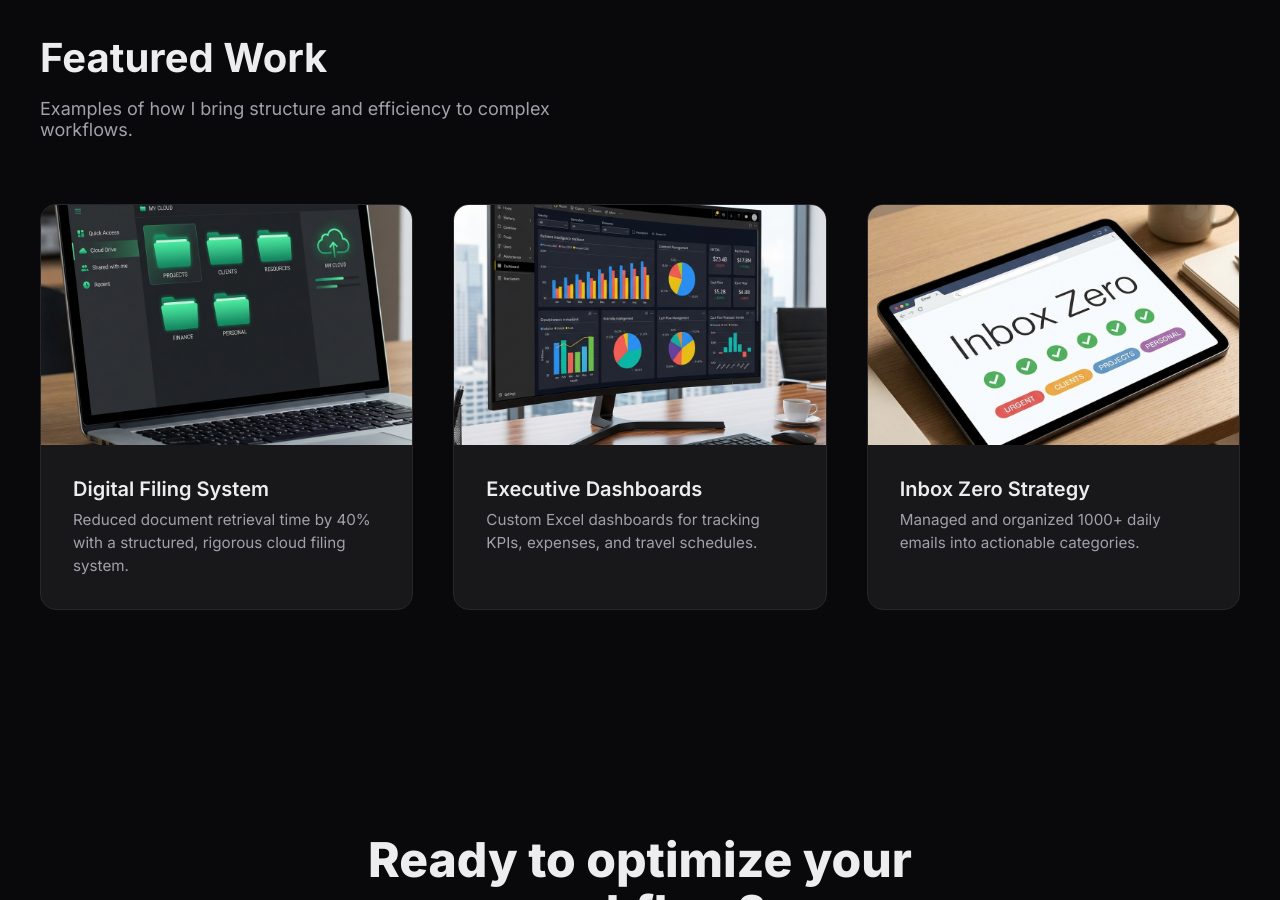
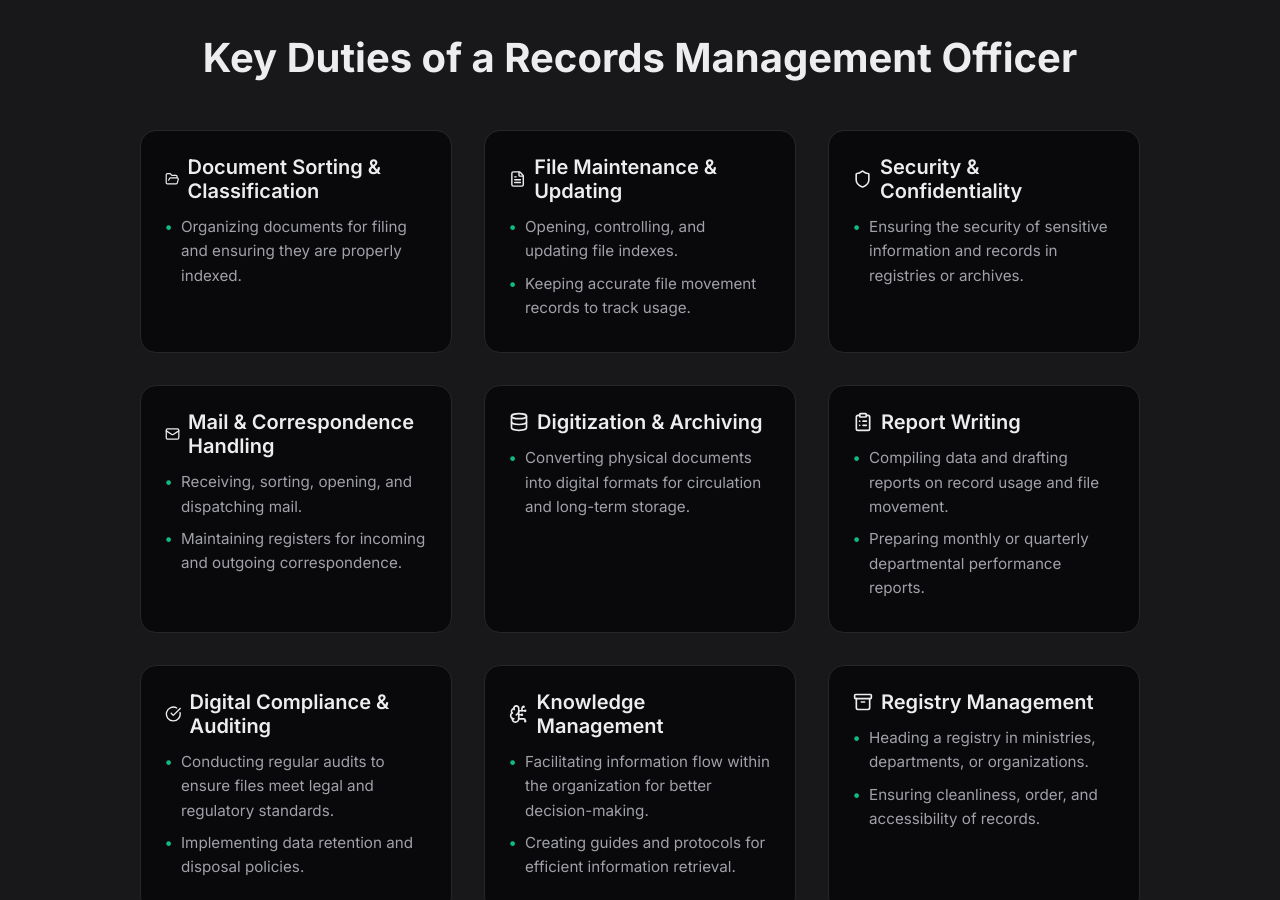
Before and after one commit to purimsq/Virtual-Assistant-Rahab, a Next.js app: page / in a window 1280 px wide. Shown: the part 1900-2800 px from the top of the page. Built offline with nearby package versions, Linux system fonts and the light colour scheme.

Commit message:
Add Compliance and Knowledge Management to duties

```diff
--- /dev/null
+++ b/src/app/api/create-payment-intent/route.ts
@@ -0,0 +1,39 @@
+import { NextResponse } from 'next/server';
+import stripe from 'stripe';
+// Initialize Stripe with a placeholder secret key (USER must replace this)
+const stripe = new Stripe(process.env.STRIPE_SECRET_KEY || 'sk_test_placeholder', {
+    apiVersion: '2025-01-27.acacia', // Use latest stable version or '2023-10-16' if typings require
+});
+
+export async function POST(request: Request) {
+    try {
+        const { amount, idempotencyKey } = await request.json();
+
+        if (!amount) {
+            return NextResponse.json({ error: 'Amount is required' }, { status: 400 });
+        }
+
+        // Create a PaymentIntent with the order amount and currency
+        const paymentIntent = await stripe.paymentIntents.create(
+            {
+                amount: amount, // Amount in cents (e.g. 1000 = $10.00)
+                currency: 'usd',
+                // In the latest version of the API, specify the automatic payment methods parameter.
+                // We find that these work best for most users.
+                automatic_payment_methods: {
+                    enabled: true,
+                },
+            },
+            {
+                idempotencyKey: idempotencyKey, // Stripe prevents double-charging with this key
+            }
+        );
+
+        return NextResponse.json({
+            clientSecret: paymentIntent.client_secret,
+        });
+    } catch (error: any) {
+        console.error('Stripe error:', error);
+        return NextResponse.json({ error: error.message }, { status: 500 });
+    }
+}
--- a/src/app/page.tsx
+++ b/src/app/page.tsx
@@ -1,5 +1,6 @@
 import Hero from '@/components/Hero';
 import Services from '@/components/Services';
+import RecordsManagement from '@/components/RecordsManagement';
 import WorkSamples from '@/components/WorkSamples';
 import Contact from '@/components/Contact';
 import Footer from '@/components/Footer';
@@ -9,6 +10,7 @@ export default function Home() {
     <>
       <Hero />
       <Services />
+      <RecordsManagement />
       <WorkSamples />
       <Contact />
       <Footer />
--- /dev/null
+++ b/src/components/RecordsManagement.module.css
@@ -0,0 +1,128 @@
+.section {
+    padding: 6rem 1.5rem;
+    background-color: var(--surface);
+    /* distinct background to separate from Services */
+}
+
+.container {
+    width: 100%;
+    max-width: 1000px;
+    margin: 0 auto;
+}
+
+.title {
+    font-size: 2.5rem;
+    font-weight: 700;
+    margin-bottom: 3rem;
+    text-align: center;
+}
+
+.grid {
+    display: grid;
+    grid-template-columns: repeat(auto-fit, minmax(300px, 1fr));
+    gap: 2rem;
+    margin-bottom: 4rem;
+}
+
+.card {
+    background-color: var(--background);
+    border: 1px solid var(--border);
+    border-radius: 1rem;
+    padding: 1.5rem;
+    transition: transform 0.2s;
+}
+
+.card:hover {
+    transform: translateY(-5px);
+    border-color: var(--primary);
+}
+
+.cardTitle {
+    font-size: 1.25rem;
+    font-weight: 600;
+    margin-bottom: 0.75rem;
+    color: var(--foreground);
+    display: flex;
+    align-items: center;
+    gap: 0.5rem;
+}
+
+.cardList {
+    list-style: none;
+    padding: 0;
+    margin: 0;
+}
+
+.cardListItem {
+    color: var(--muted);
+    font-size: 0.95rem;
+    line-height: 1.6;
+    margin-bottom: 0.5rem;
+    position: relative;
+    padding-left: 1rem;
+}
+
+.cardListItem::before {
+    content: "•";
+    color: var(--primary);
+    position: absolute;
+    left: 0;
+    font-weight: bold;
+}
+
+.tableTitle {
+    font-size: 1.75rem;
+    font-weight: 700;
+    margin-bottom: 1.5rem;
+    text-align: center;
+}
+
+.tableWrapper {
+    width: 100%;
+    overflow-x: auto;
+    /* Response table scrolling */
+    border-radius: 1rem;
+    border: 1px solid var(--border);
+    background-color: var(--background);
+}
+
+.table {
+    width: 100%;
+    border-collapse: collapse;
+    min-width: 600px;
+    /* Ensure content isn't squashed on mobile */
+}
+
+.table th,
+.table td {
+    padding: 1rem 1.5rem;
+    text-align: left;
+    border-bottom: 1px solid var(--border);
+}
+
+.table th {
+    background-color: var(--surface-hover);
+    color: var(--foreground);
+    font-weight: 600;
+    white-space: nowrap;
+}
+
+.table td {
+    color: var(--muted);
+}
+
+.table tr:last-child td {
+    border-bottom: none;
+}
+
+.table tr:hover td {
+    background-color: rgba(var(--primary-rgb), 0.02);
+    /* subtle hover */
+    color: var(--foreground);
+}
+
+@media (max-width: 768px) {
+    .title {
+        font-size: 2rem;
+    }
+}
--- /dev/null
+++ b/src/components/RecordsManagement.tsx
@@ -0,0 +1,147 @@
+'use client';
+
+import { motion } from 'framer-motion';
+import { FileText, Shield, Mail, Database, FolderOpen, Archive, ClipboardList, CheckCircle, BrainCircuit } from 'lucide-react';
+import styles from './RecordsManagement.module.css';
+
+const duties = [
+    {
+        title: "Document Sorting & Classification",
+        icon: <FolderOpen size={20} className="text-emerald-500" />,
+        items: [
+            "Organizing documents for filing and ensuring they are properly indexed."
+        ]
+    },
+    {
+        title: "File Maintenance & Updating",
+        icon: <FileText size={20} className="text-emerald-500" />,
+        items: [
+            "Opening, controlling, and updating file indexes.",
+            "Keeping accurate file movement records to track usage."
+        ]
+    },
+    {
+        title: "Security & Confidentiality",
+        icon: <Shield size={20} className="text-emerald-500" />,
+        items: [
+            "Ensuring the security of sensitive information and records in registries or archives."
+        ]
+    },
+    {
+        title: "Mail & Correspondence Handling",
+        icon: <Mail size={20} className="text-emerald-500" />,
+        items: [
+            "Receiving, sorting, opening, and dispatching mail.",
+            "Maintaining registers for incoming and outgoing correspondence."
+        ]
+    },
+    {
+        title: "Digitization & Archiving",
+        icon: <Database size={20} className="text-emerald-500" />,
+        items: [
+            "Converting physical documents into digital formats for circulation and long-term storage."
+        ]
+    },
+    {
+        title: "Report Writing",
+        icon: <ClipboardList size={20} className="text-emerald-500" />,
+        items: [
+            "Compiling data and drafting reports on record usage and file movement.",
+            "Preparing monthly or quarterly departmental performance reports."
+        ]
+    },
+    {
+        title: "Digital Compliance & Auditing",
+        icon: <CheckCircle size={20} className="text-emerald-500" />,
+        items: [
+            "Conducting regular audits to ensure files meet legal and regulatory standards.",
+            "Implementing data retention and disposal policies."
+        ]
+    },
+    {
+        title: "Knowledge Management",
+        icon: <BrainCircuit size={20} className="text-emerald-500" />,
+        items: [
+            "Facilitating information flow within the organization for better decision-making.",
+            "Creating guides and protocols for efficient information retrieval."
+        ]
+    },
+    {
+        title: "Registry Management",
+        icon: <Archive size={20} className="text-emerald-500" />,
+        items: [
+            "Heading a registry in ministries, departments, or organizations.",
+            "Ensuring cleanliness, order, and accessibility of records."
+        ]
+    }
+];
+
+const responsibilities = [
+    { area: "Filing & Indexing", tasks: "Classify documents, update personnel records, maintain file indexes" },
+    { area: "Security & Compliance", tasks: "Safeguard confidential files, ensure compliance with record-keeping policies" },
+    { area: "Mail Management", tasks: "Receive, sort, and dispatch mail; maintain registers" },
+    { area: "Digitization", tasks: "Scan and archive documents electronically" },
+    { area: "Registry Oversight", tasks: "Supervise registry staff, ensure proper file movement tracking" },
+    { area: "Accessibility", tasks: "Provide records to authorized officers promptly" },
+];
+
+export default function RecordsManagement() {
+    return (
+        <section className={styles.section}>
+            <div className={styles.container}>
+                <motion.div
+                    initial={{ opacity: 0, y: 20 }}
+                    whileInView={{ opacity: 1, y: 0 }}
+                    viewport={{ once: true }}
+                    transition={{ duration: 0.5 }}
+                >
+                    <h2 className={styles.title}>Key Duties of a Records Management Officer</h2>
+
+                    <div className={styles.grid}>
+                        {duties.map((duty, index) => (
+                            <motion.div
+                                key={index}
+                                className={styles.card}
+                                initial={{ opacity: 0, y: 20 }}
+                                whileInView={{ opacity: 1, y: 0 }}
+                                viewport={{ once: true }}
+                                transition={{ delay: index * 0.1 }}
+                            >
+                                <div className={styles.cardTitle}>
+                                    {duty.icon}
+                                    {duty.title}
+                                </div>
+                                <ul className={styles.cardList}>
+                                    {duty.items.map((item, idx) => (
+                                        <li key={idx} className={styles.cardListItem}>{item}</li>
+                                    ))}
+                                </ul>
+                            </motion.div>
+                        ))}
+                    </div>
+
+                    <h3 className={styles.tableTitle}>Responsibilities in Practice</h3>
+
+                    <div className={styles.tableWrapper}>
+                        <table className={styles.table}>
+                            <thead>
+                                <tr>
+                                    <th>Responsibility Area</th>
+                                    <th>Tasks</th>
+                                </tr>
+                            </thead>
+                            <tbody>
+                                {responsibilities.map((row, index) => (
+                                    <tr key={index}>
+                                        <td>{row.area}</td>
+                                        <td>{row.tasks}</td>
+                                    </tr>
+                                ))}
+                            </tbody>
+                        </table>
+                    </div>
+                </motion.div>
+            </div>
+        </section>
+    );
+}
```
Also changed, not shown: 1 other file (tests, documents, lock files or other folders).
